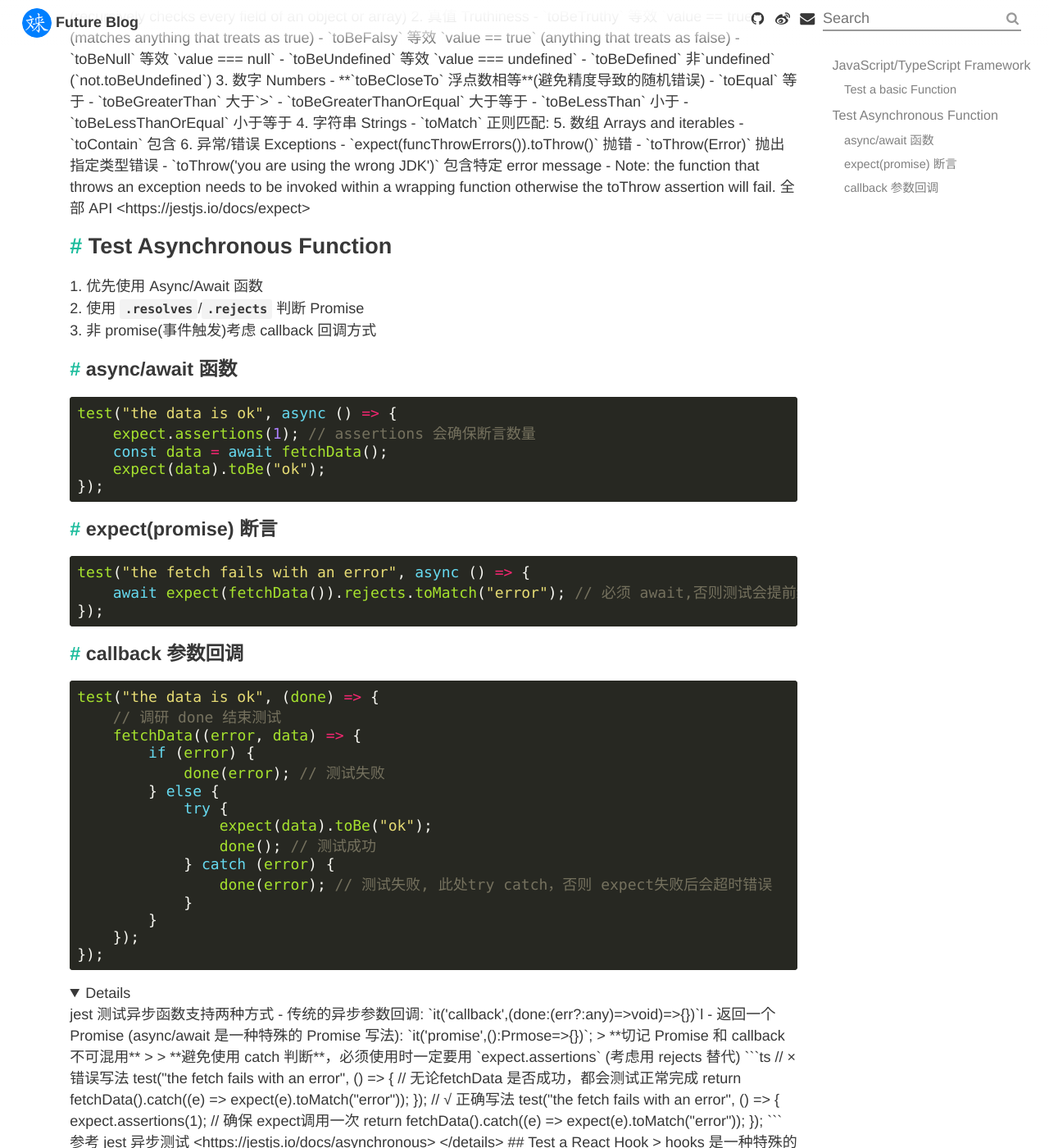
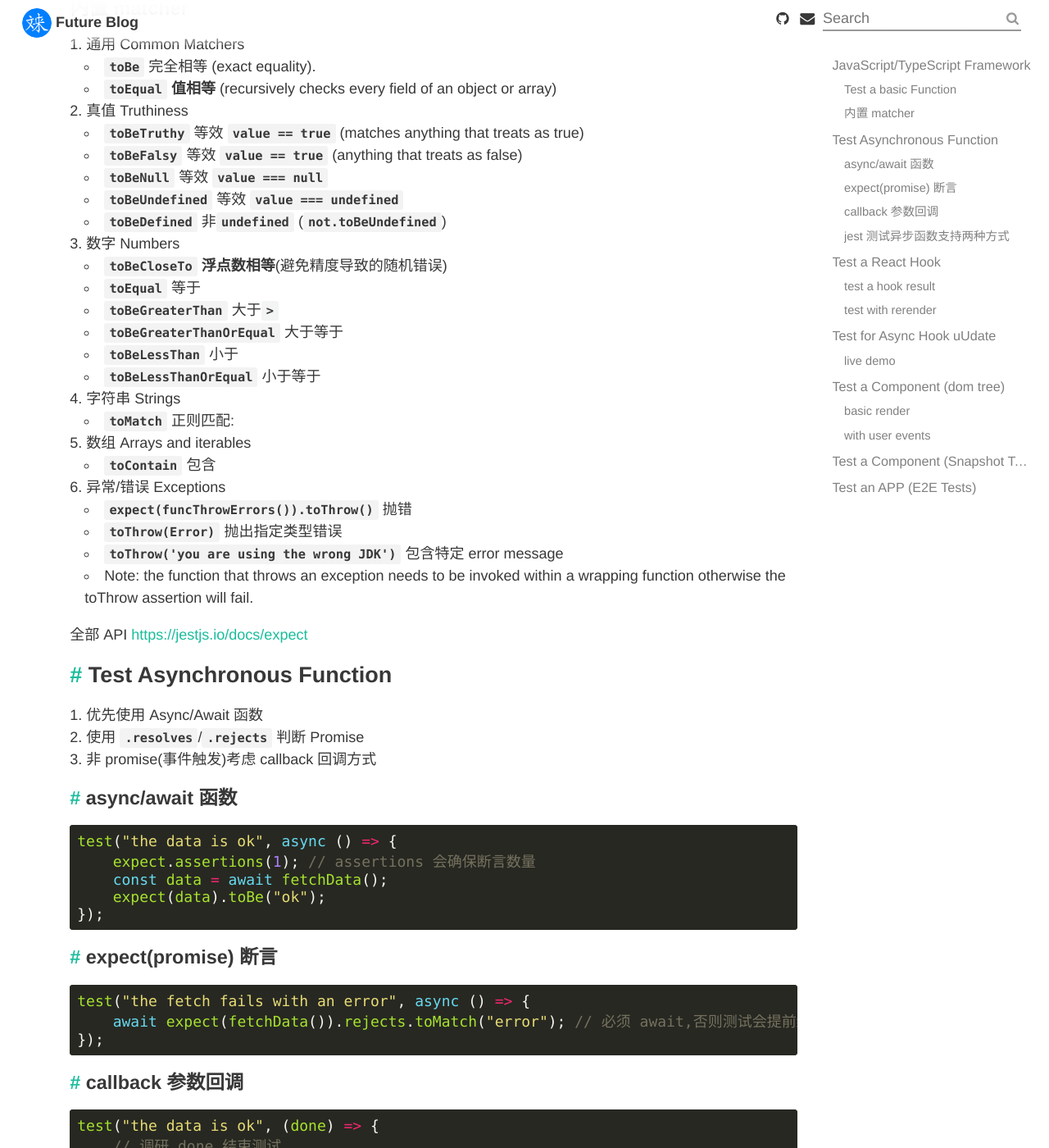
Before and after one commit to NewFuture/blog, a Jekyll site: the page built from _posts/2022-08-25-how-to-write-tests.md, in a window 1280 px wide and 1400 px high, scrolled down 910 px. Shown: the whole window at 82% size. Built offline with Jekyll 4.4.1, drawn with Linux system fonts in a browser that asks for light colours; some of the changed text lies outside the part shown.

Commit message:
add block

````diff
--- a/_config.yml
+++ b/_config.yml
@@ -39,7 +39,7 @@ theme_settings:
   twitter:
   wordpress:
   youtube:
-  weibo: LiuFuture
+  # weibo: LiuFuture
 
   # Scripts
   google_analytics: # Tracking ID, e.g. "UA-000000-01"
--- a/_posts/2022-08-25-how-to-write-tests.md
+++ b/_posts/2022-08-25-how-to-write-tests.md
@@ -51,7 +51,7 @@ describe("JSON.stringify basic type", () => {
 });
 ```
 
-<details open>
+<details open markdown="block">
 
 ### 内置 matcher
 
@@ -129,9 +129,9 @@ test("the data is ok", (done) => {
 });
 ```
 
-<details open>
+<details open markdown="block">
 
-jest 测试异步函数支持两种方式
+### jest 测试异步函数支持两种方式
 
 -   传统的异步参数回调: `it('callback',(done:(err?:any)=>void)=>{})`l
 -   返回一个 Promise (async/await 是一种特殊的 Promise 写法): `it('promise',():Prmose<any>=>{})`;
@@ -271,7 +271,7 @@ test("returns useTestPromise", async () => {
      sandbox="allow-forms allow-modals allow-popups allow-presentation allow-same-origin allow-scripts"
    ></iframe>
 
-<details>
+<details markdown="block">
 
 [React Hooks Testing Library](https://react-hooks-testing-library.com/) 提供了更为丰富的 API
 
````
